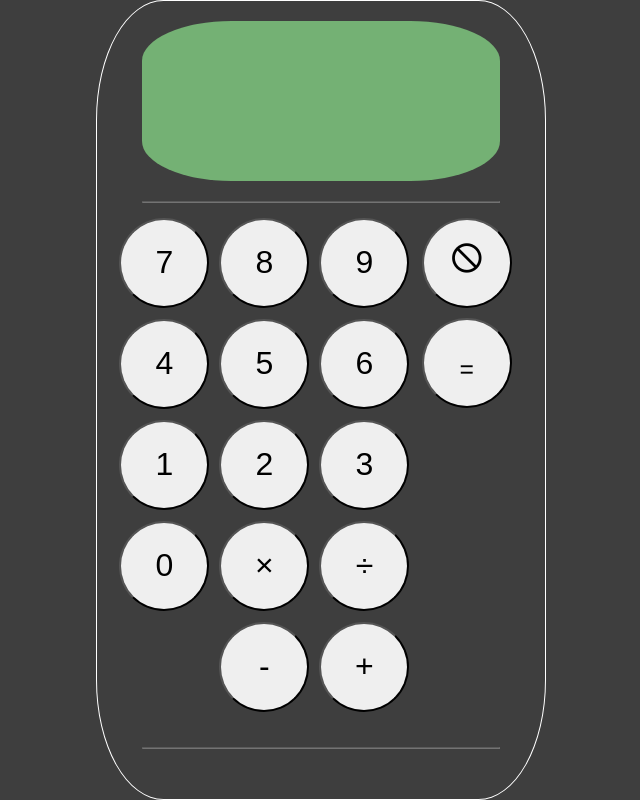
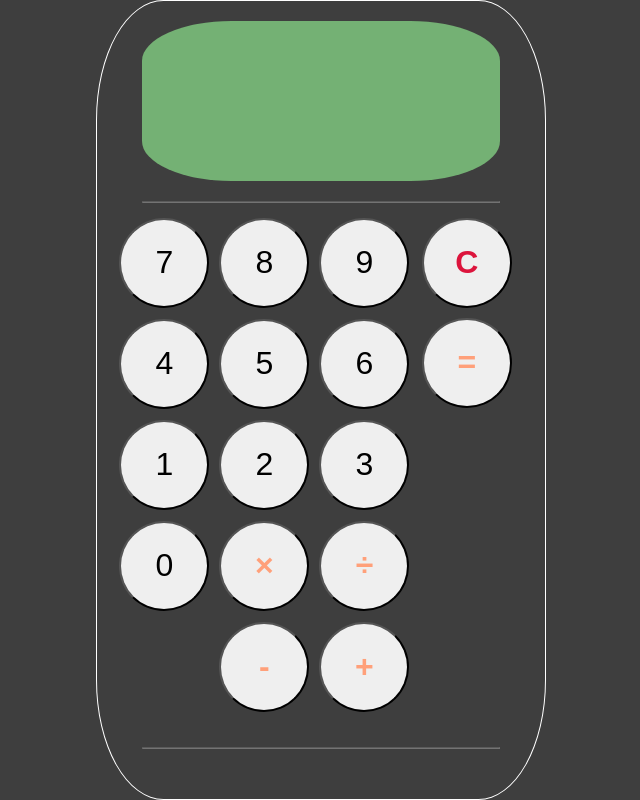
Before and after one commit to MrBraiiv/Calculator, a plain HTML site: page index.html in a window 1280 px wide. Shown: the whole page, without its empty margins (319-959 px from the left). Drawn offline with Linux system fonts and the light colour scheme.

Commit message:
change operators color

```diff
--- a/index.html
+++ b/index.html
@@ -32,8 +32,8 @@
             <button class="operatorButton">+</button>
           </div>
           <div class="left">
-            <button class="operatorButton">🛇</button>
-            <button class="operatorButton">﹦</button>
+            <button class="operatorButton">C</button>
+            <button class="operatorButton">=</button>
           </div>
         </div>
         <hr />
--- a/style.css
+++ b/style.css
@@ -118,3 +118,13 @@ button:active {
 .right button:last-child {
   margin-right: 12.5px;
 }
+
+.left button:first-child {
+  color: crimson;
+  font-weight: 600;
+}
+
+.operatorButton {
+  color: lightsalmon;
+  font-weight: 600;
+}
```
